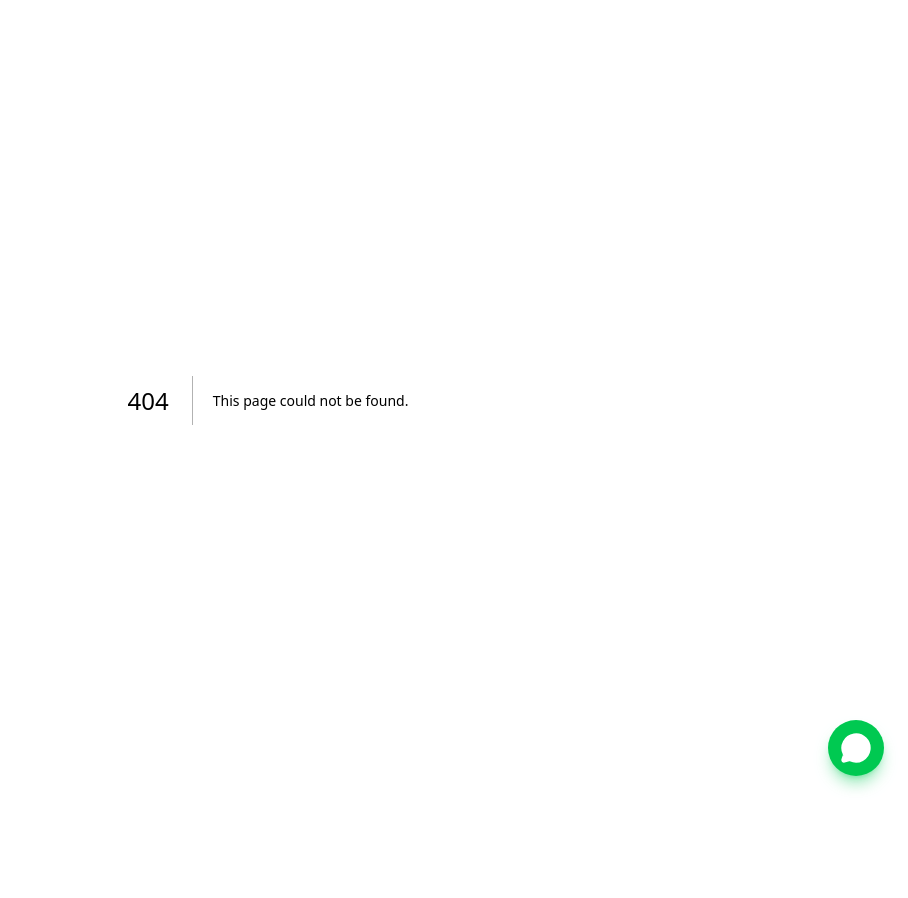
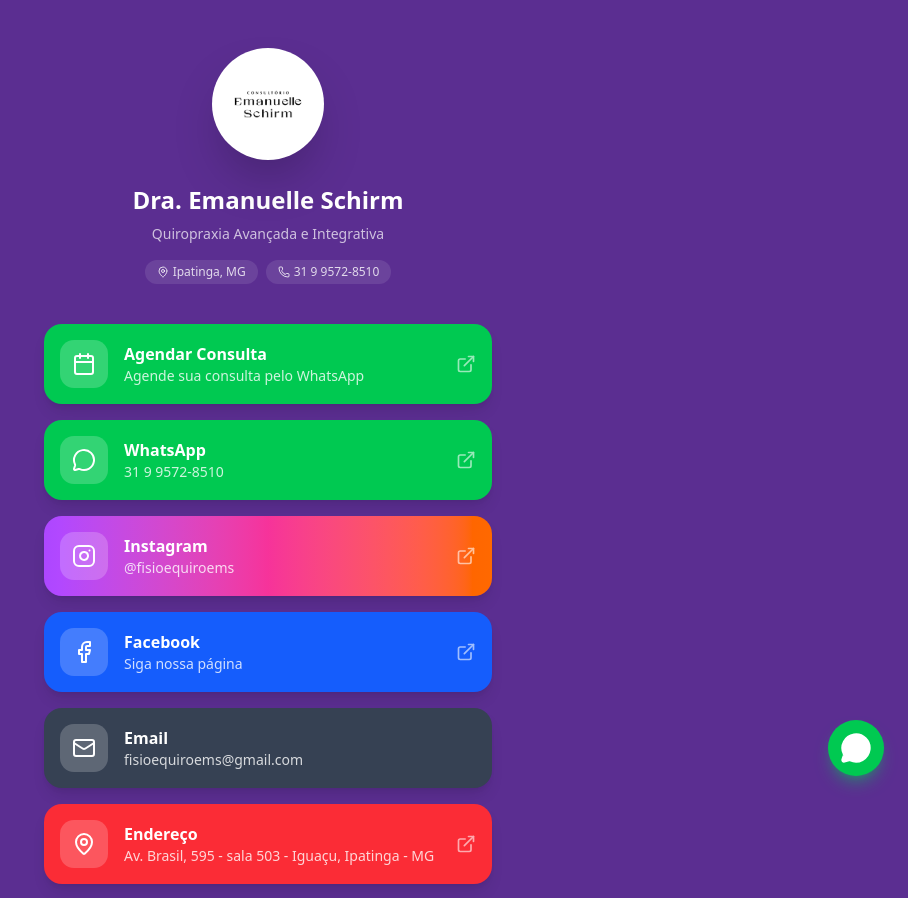
Before and after one commit to Gabrielloopes33/draEmanuelle, a Next.js app: page /links in a window 1280 px wide. Before the commit this address had no page. Shown: the top 898 px of the page, without its empty margins (372-1280 px from the left). Before the commit the page ends 800 px from the top, so only its background shows below. Built offline with nearby package versions, Linux system fonts and the light colour scheme.

Commit message:
feat: atualiza informações de contato e adiciona página de links

```diff
--- /dev/null
+++ b/src/app/links/page.tsx
@@ -0,0 +1,170 @@
+"use client";
+
+import Image from "next/image";
+import Link from "next/link";
+import { motion } from "framer-motion";
+import {
+    Instagram,
+    Facebook,
+    Phone,
+    Mail,
+    MapPin,
+    Calendar,
+    ExternalLink,
+    MessageCircle
+} from "lucide-react";
+import { CONTACT_INFO, getWhatsAppUrl } from "@/lib/contact";
+
+const links = [
+    {
+        name: "Agendar Consulta",
+        description: "Agende sua consulta pelo WhatsApp",
+        icon: Calendar,
+        href: getWhatsAppUrl("Olá! Gostaria de agendar uma consulta."),
+        external: true,
+        color: "bg-green-500 hover:bg-green-600",
+    },
+    {
+        name: "WhatsApp",
+        description: CONTACT_INFO.phoneDisplay,
+        icon: MessageCircle,
+        href: getWhatsAppUrl(),
+        external: true,
+        color: "bg-green-500 hover:bg-green-600",
+    },
+    {
+        name: "Instagram",
+        description: "@fisioequiroems",
+        icon: Instagram,
+        href: "https://instagram.com/fisioequiroems",
+        external: true,
+        color: "bg-gradient-to-r from-purple-500 via-pink-500 to-orange-500 hover:opacity-90",
+    },
+    {
+        name: "Facebook",
+        description: "Siga nossa página",
+        icon: Facebook,
+        href: "https://facebook.com/fisioequiroems",
+        external: true,
+        color: "bg-blue-600 hover:bg-blue-700",
+    },
+    {
+        name: "Email",
+        description: CONTACT_INFO.email,
+        icon: Mail,
+        href: `mailto:${CONTACT_INFO.email}`,
+        external: false,
+        color: "bg-gray-700 hover:bg-gray-800",
+    },
+    {
+        name: "Endereço",
+        description: CONTACT_INFO.addressShort,
+        icon: MapPin,
+        href: "https://maps.google.com/?q=Av.+Brasil,+595+-+Iguaçu,+Ipatinga+-+MG,+35162-082",
+        external: true,
+        color: "bg-red-500 hover:bg-red-600",
+    },
+    {
+        name: "Site Oficial",
+        description: "Conheça nosso site",
+        icon: ExternalLink,
+        href: "/",
+        external: false,
+        color: "bg-[var(--color-coral-start)] hover:bg-[var(--color-coral-end)]",
+    },
+];
+
+export default function LinksPage() {
+    return (
+        <main className="min-h-screen bg-gradient-to-br from-[var(--color-navy)] via-[var(--color-deep-purple)] to-[var(--color-deep-navy)] py-12 px-4">
+            <div className="max-w-md mx-auto">
+                {/* Profile Section */}
+                <motion.div
+                    initial={{ opacity: 0, y: -20 }}
+                    animate={{ opacity: 1, y: 0 }}
+                    transition={{ duration: 0.5 }}
+                    className="text-center mb-10"
+                >
+                    {/* Logo/Avatar */}
+                    <div className="relative w-28 h-28 mx-auto mb-6 rounded-full overflow-hidden border-4 border-white/20 shadow-2xl bg-white">
+                        <Image
+                            src="/images/logo1.png"
+                            alt="Dra. Emanuelle Schirm"
+                            fill
+                            className="object-contain p-2"
+                        />
+                    </div>
+
+                    <h1 className="text-2xl font-bold text-white mb-2">
+                        Dra. Emanuelle Schirm
+                    </h1>
+                    <p className="text-white/70 text-sm mb-4">
+                        Quiropraxia Avançada e Integrativa
+                    </p>
+
+                    {/* Contact Info Pills */}
+                    <div className="flex flex-wrap justify-center gap-2 text-xs">
+                        <span className="px-3 py-1 rounded-full bg-white/10 text-white/80 flex items-center gap-1">
+                            <MapPin className="w-3 h-3" />
+                            Ipatinga, MG
+                        </span>
+                        <span className="px-3 py-1 rounded-full bg-white/10 text-white/80 flex items-center gap-1">
+                            <Phone className="w-3 h-3" />
+                            {CONTACT_INFO.phoneDisplay}
+                        </span>
+                    </div>
+                </motion.div>
+
+                {/* Links Section */}
+                <div className="space-y-4">
+                    {links.map((link, index) => {
+                        const Icon = link.icon;
+                        return (
+                            <motion.div
+                                key={link.name}
+                                initial={{ opacity: 0, x: -20 }}
+                                animate={{ opacity: 1, x: 0 }}
+                                transition={{ duration: 0.4, delay: index * 0.1 }}
+                            >
+                                <Link
+                                    href={link.href}
+                                    target={link.external ? "_blank" : undefined}
+                                    rel={link.external ? "noopener noreferrer" : undefined}
+                                    className={`block w-full p-4 rounded-2xl ${link.color} text-white shadow-lg transition-all duration-300 transform hover:scale-[1.02] hover:shadow-xl`}
+                                >
+                                    <div className="flex items-center gap-4">
+                                        <div className="w-12 h-12 rounded-xl bg-white/20 flex items-center justify-center shrink-0">
+                                            <Icon className="w-6 h-6" />
+                                        </div>
+                                        <div className="text-left flex-1 min-w-0">
+                                            <h3 className="font-bold text-base">{link.name}</h3>
+                                            <p className="text-white/80 text-sm truncate">{link.description}</p>
+                                        </div>
+                                        {link.external && (
+                                            <ExternalLink className="w-5 h-5 opacity-60 shrink-0" />
+                                        )}
+                                    </div>
+                                </Link>
+                            </motion.div>
+                        );
+                    })}
+                </div>
+
+                {/* Footer */}
+                <motion.div
+                    initial={{ opacity: 0 }}
+                    animate={{ opacity: 1 }}
+                    transition={{ duration: 0.5, delay: 0.8 }}
+                    className="mt-12 text-center"
+                >
+                    <p className="text-white/40 text-xs">
+                        © {new Date().getFullYear()} Dra. Emanuelle Schirm
+                    </p>
+                    <p className="text-white/30 text-xs mt-1">
+                        Todos os direitos reservados
+                    </p>
+                </motion.div>
+            </div>
+        </main>
+    );
+}
--- a/src/components/sections/About.tsx
+++ b/src/components/sections/About.tsx
@@ -6,12 +6,16 @@
 import { motion } from "framer-motion";
 import { useInView } from "framer-motion";
 import { useRef } from "react";
+import { getWhatsAppUrl } from "@/lib/contact";
+import Link from "next/link";
 
 export function About() {
     const ref1 = useRef(null);
     const ref2 = useRef(null);
     const isInView1 = useInView(ref1, { once: true, margin: "-100px" });
     const isInView2 = useInView(ref2, { once: true, margin: "-100px" });
+
+    const whatsappUrl = getWhatsAppUrl("Olá! Gostaria de agendar uma consulta com a Dra. Emanuelle.");
 
     return (
         <section id="sobre" className="py-24 bg-white">
@@ -123,9 +127,11 @@
                             <p className="text-gray-300 mb-8 leading-relaxed">
                                 Seu método de trabalho une a ciência da quiropraxia com um olhar humano e acolhedor, garantindo que cada paciente receba um tratamento personalizado para suas necessidades específicas.
                             </p>
-                            <Button variant="primary">
-                                Agendar Consulta com a Dra.
-                            </Button>
+                            <Link href={whatsappUrl} target="_blank" rel="noopener noreferrer">
+                                <Button variant="primary">
+                                    Agendar Consulta com a Dra.
+                                </Button>
+                            </Link>
                         </motion.div>
 
                         <motion.div
--- a/src/components/sections/Footer.tsx
+++ b/src/components/sections/Footer.tsx
@@ -41,15 +41,15 @@
                         <ul className="space-y-4 text-gray-400">
                             <li className="flex items-start gap-3">
                                 <MapPin className="w-5 h-5 mt-1 shrink-0" />
-                                <span>Av. Brasil, 123 - Centro<br />Ipatinga, MG </span>
+                                <span>Av. Brasil, 595 - sala 503 - Iguaçu<br />Ipatinga - MG, 35162-082</span>
                             </li>
                             <li className="flex items-center gap-3">
                                 <Phone className="w-5 h-5 shrink-0" />
-                                <span>(31) 9 8858-2205</span>
+                                <span>31 9 9572-8510</span>
                             </li>
                             <li className="flex items-center gap-3">
                                 <Mail className="w-5 h-5 shrink-0" />
-                                <span>contato@draemanuelle.com.br</span>
+                                <span>fisioequiroems@gmail.com</span>
                             </li>
                         </ul>
                     </div>
--- a/src/components/sections/Hero.tsx
+++ b/src/components/sections/Hero.tsx
@@ -5,8 +5,12 @@
 import { ArrowRight, BadgeCheck } from "lucide-react";
 import { PrismBackground } from "../backgrounds/PrismBackground";
 import Image from "next/image";
+import { getWhatsAppUrl } from "@/lib/contact";
+import Link from "next/link";
 
 export function Hero() {
+    const whatsappUrl = getWhatsAppUrl("Olá! Gostaria de agendar uma avaliação.");
+
     return (
         <section id="hero" className="relative min-h-screen flex items-center justify-center pt-20 overflow-hidden bg-white">
             {/* Prism Background Effect */}
@@ -35,12 +39,16 @@
                     </p>
 
                     <div className="flex flex-col sm:flex-row gap-4 pt-4">
+                        <Link href={whatsappUrl} target="_blank" rel="noopener noreferrer">
                             <Button variant="primary" icon={ArrowRight}>
                                 Agendar Avaliação
                             </Button>
+                        </Link>
+                        <Link href="#sobre">
                             <Button variant="secondary">
                                 Saiba como funciona
                             </Button>
+                        </Link>
                     </div>
 
                     <div className="pt-8 flex items-center gap-4 text-sm text-gray-500">
--- a/src/components/sections/Navbar.tsx
+++ b/src/components/sections/Navbar.tsx
@@ -6,6 +6,7 @@
 import { Menu, X } from "lucide-react";
 import { Button } from "../ui/Button";
 import { cn } from "@/lib/utils";
+import { getWhatsAppUrl } from "@/lib/contact";
 
 export function Navbar() {
     const [isScrolled, setIsScrolled] = useState(false);
@@ -26,6 +27,8 @@
         { name: "Depoimentos", href: "#depoimentos" },
         { name: "FAQ", href: "#faq" },
     ];
+
+    const whatsappUrl = getWhatsAppUrl("Olá! Gostaria de agendar uma consulta.");
 
     return (
         <nav
@@ -60,9 +63,11 @@
                             {link.name}
                         </Link>
                     ))}
-                    <Button variant="primary" size="sm" className="px-6">
-                        Agendar Consulta
-                    </Button>
+                    <Link href={whatsappUrl} target="_blank" rel="noopener noreferrer">
+                        <Button variant="primary" size="sm" className="px-6">
+                            Agendar Consulta
+                        </Button>
+                    </Link>
                 </div>
 
                 {/* Mobile Toggle */}
@@ -87,9 +92,11 @@
                             {link.name}
                         </Link>
                     ))}
-                    <Button variant="primary" fullWidth className="mt-4">
-                        Agendar via WhatsApp
-                    </Button>
+                    <Link href={whatsappUrl} target="_blank" rel="noopener noreferrer" className="mt-4">
+                        <Button variant="primary" fullWidth>
+                            Agendar via WhatsApp
+                        </Button>
+                    </Link>
                 </div>
             )}
         </nav>
--- a/src/components/ui/WhatsAppButton.tsx
+++ b/src/components/ui/WhatsAppButton.tsx
@@ -2,11 +2,10 @@
 
 import { MessageCircle } from "lucide-react";
 import { motion } from "framer-motion";
+import { getWhatsAppUrl } from "@/lib/contact";
 
 export function WhatsAppButton() {
-    const phoneNumber = "5548999999999"; // Replace with actual number
-    const message = "Olá! Gostaria de agendar uma consulta.";
-    const whatsappUrl = `https://wa.me/${phoneNumber}?text=${encodeURIComponent(message)}`;
+    const whatsappUrl = getWhatsAppUrl("Olá! Gostaria de agendar uma consulta.");
 
     return (
         <motion.a
--- /dev/null
+++ b/src/lib/contact.ts
@@ -0,0 +1,14 @@
+// Informações de contato do consultório
+export const CONTACT_INFO = {
+    phoneNumber: "5531999578510",
+    phoneDisplay: "31 9 9572-8510",
+    email: "fisioequiroems@gmail.com",
+    address: "Av. Brasil, 595 - sala 503 - Iguaçu, Ipatinga - MG, 35162-082",
+    addressShort: "Av. Brasil, 595 - sala 503 - Iguaçu, Ipatinga - MG",
+};
+
+// URL do WhatsApp para agendamento
+export function getWhatsAppUrl(message?: string): string {
+    const defaultMessage = "Olá! Gostaria de agendar uma consulta.";
+    return `https://wa.me/${CONTACT_INFO.phoneNumber}?text=${encodeURIComponent(message || defaultMessage)}`;
+}
```
Lines whose indentation alone changed are shown as unchanged.
